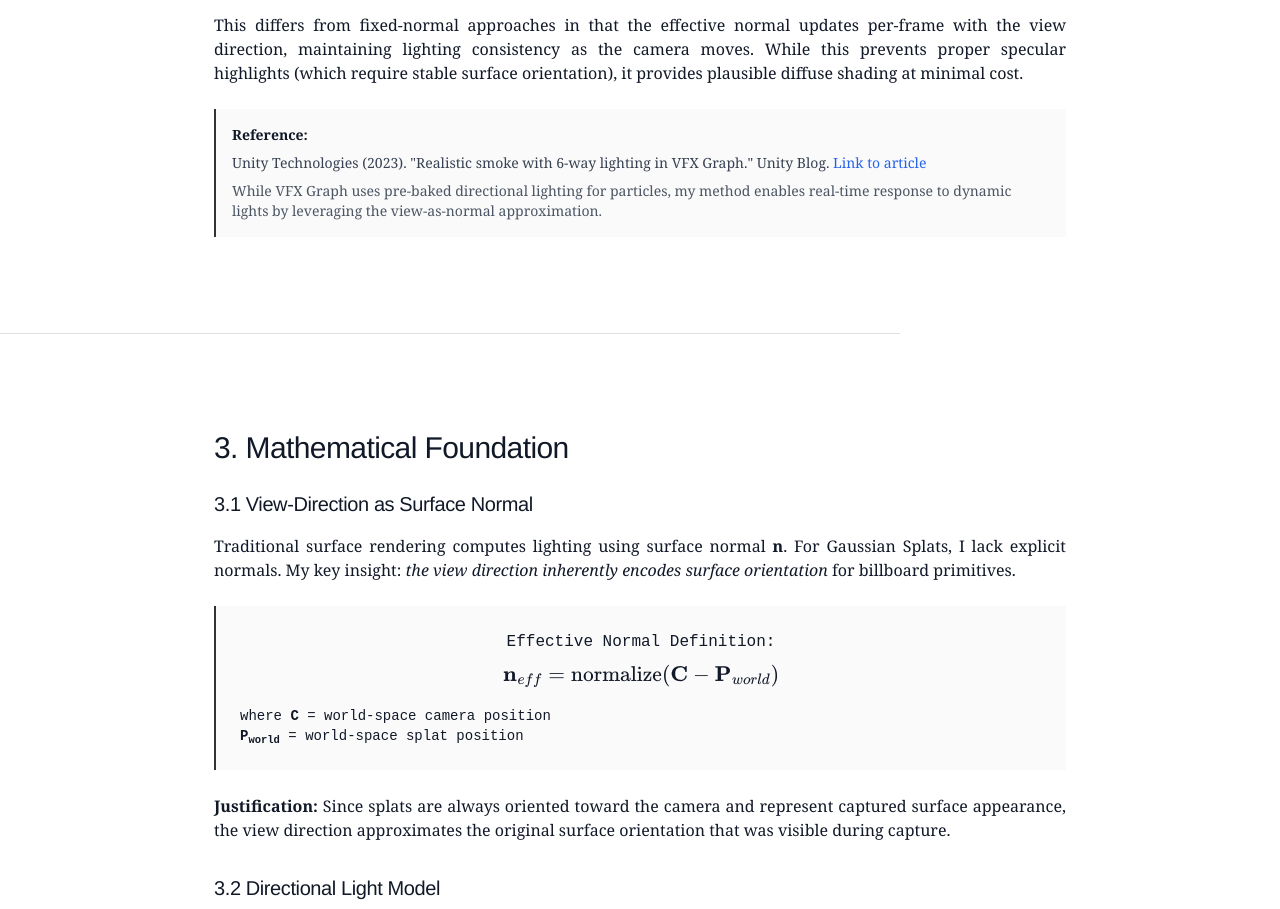
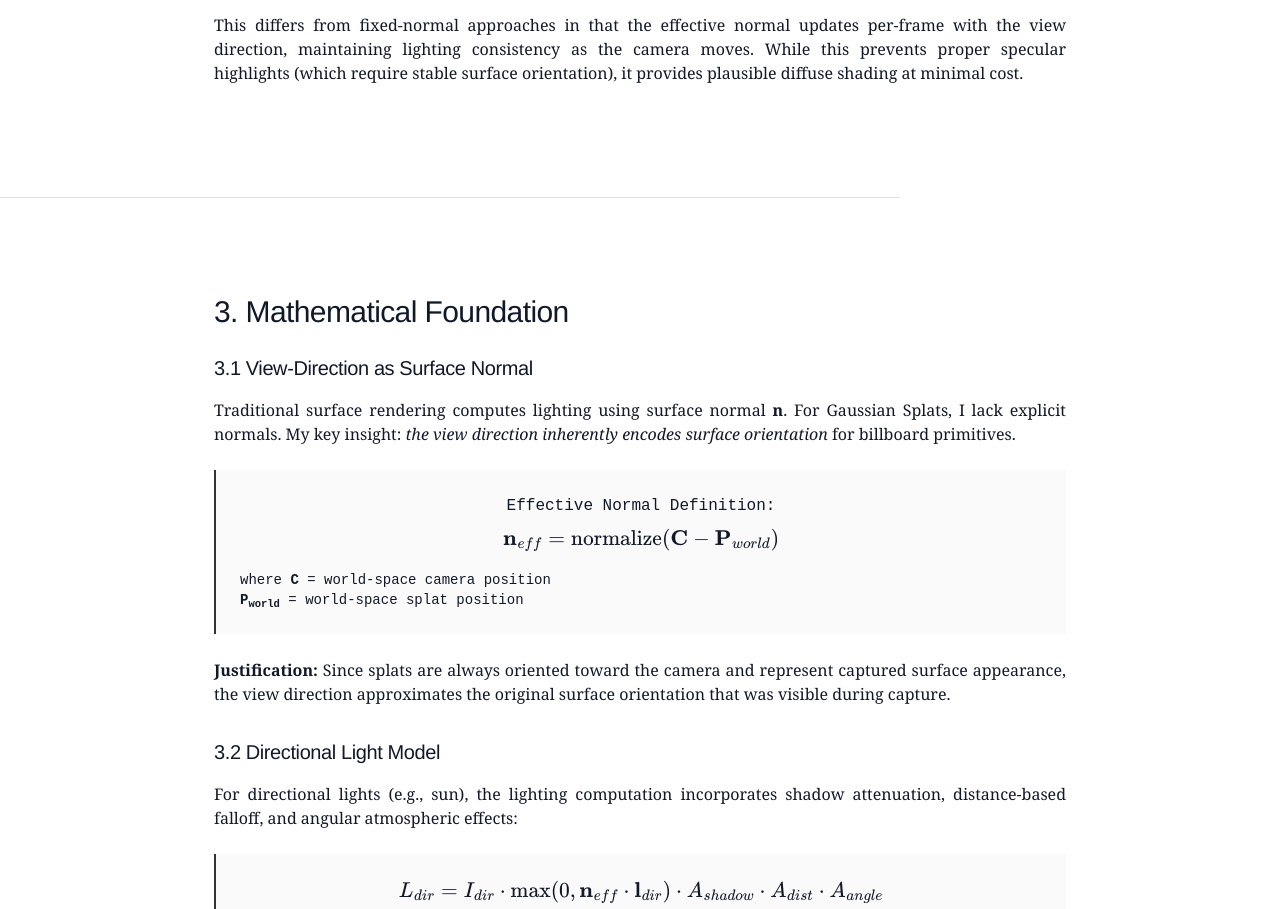
Before and after one commit to skaale/FakeRelightningGaussianSplattingHTML, a plain HTML site: page Technical_Presentation.html in a window 1280 px wide. Shown: the part 3067-3976 px from the top of the page. Drawn offline with nearby package versions, Linux system fonts and the light colour scheme.

Commit message:
Update site

```diff
--- a/Technical_Presentation.html
+++ b/Technical_Presentation.html
@@ -245,20 +245,6 @@
             <p class="mb-4 text-justify">
                 This differs from fixed-normal approaches in that the effective normal updates per-frame with the view direction, maintaining lighting consistency as the camera moves. While this prevents proper specular highlights (which require stable surface orientation), it provides plausible diffuse shading at minimal cost.
             </p>
-
-            <div class="mt-6 p-4" style="background: #fafafa; border-left: 2px solid #333;">
-                <p class="text-sm mb-2"><strong>Reference:</strong></p>
-                <p class="text-sm text-gray-700">
-                    Unity Technologies (2023). "Realistic smoke with 6-way lighting in VFX Graph." Unity Blog.
-                    <a href="https://unity.com/blog/engine-platform/realistic-smoke-with-6-way-lighting-in-vfx-graph"
-                       class="text-blue-600 hover:underline" target="_blank">
-                        Link to article
-                    </a>
-                </p>
-                <p class="text-sm text-gray-600 mt-2">
-                    While VFX Graph uses pre-baked directional lighting for particles, my method enables real-time response to dynamic lights by leveraging the view-as-normal approximation.
-                </p>
-            </div>
         </div>
     </section>
 
```
